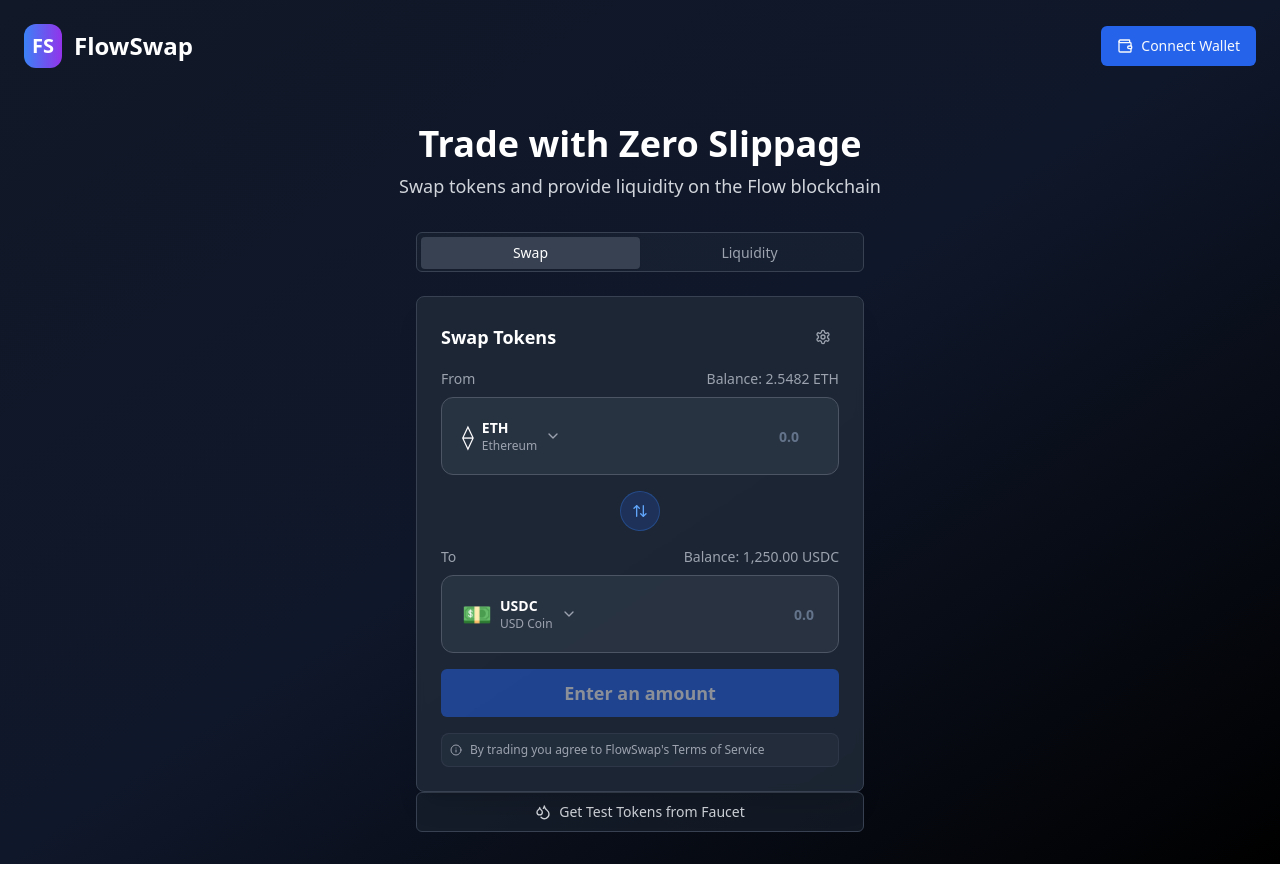
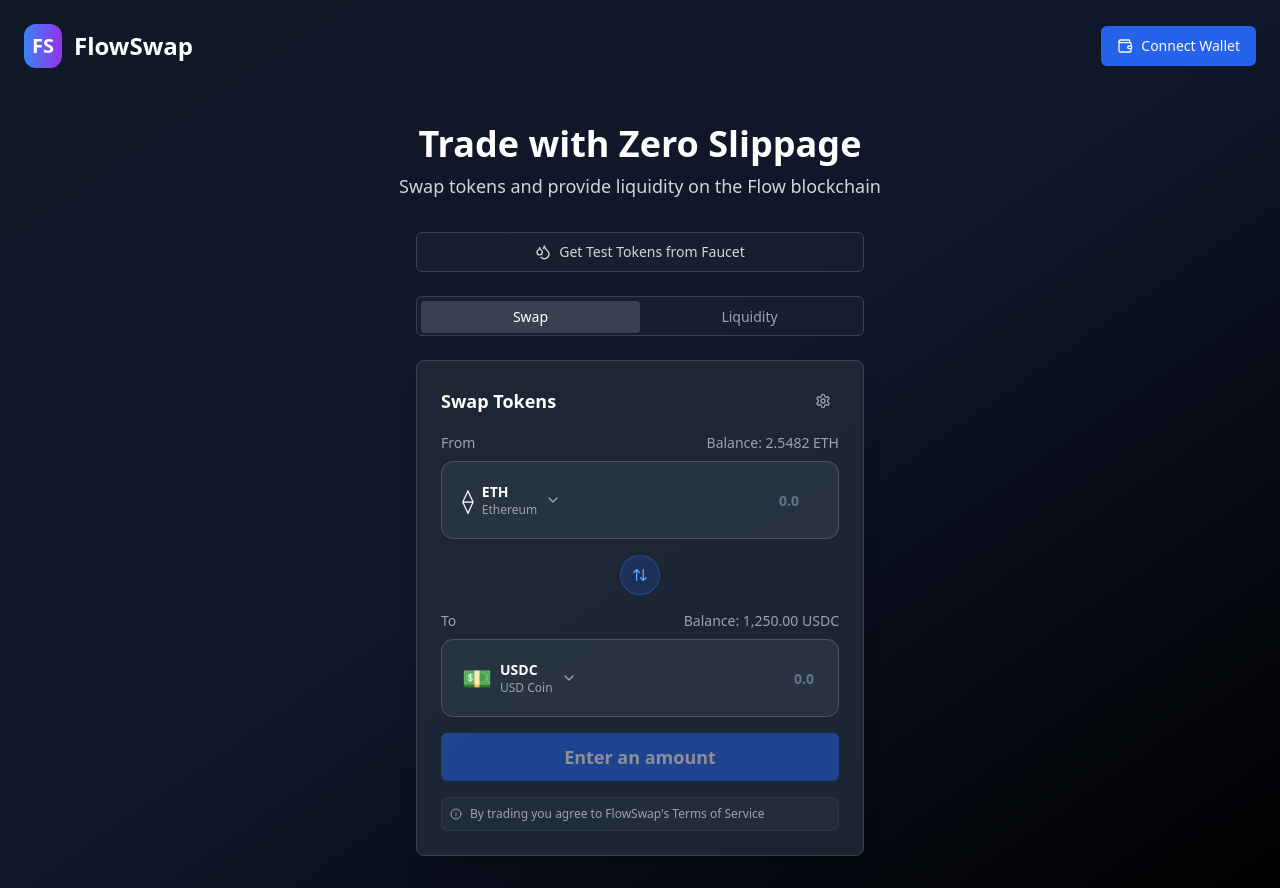
Before and after one commit to ify1233/flow-state-swapper, a React (Vite) app: page / in a window 1280 px wide. Before the commit the page ends 864 px from the top, so only its background shows below. Built offline with nearby package versions, Linux system fonts and the light colour scheme.

Commit message:
Move faucet button to top
Move the "Get Test Tokens from Faucet" button to the top of the page.

```diff
--- a/src/components/SwapInterface.tsx
+++ b/src/components/SwapInterface.tsx
@@ -10,6 +10,17 @@ import LiquidityCard from "./LiquidityCard";
 const SwapInterface = () => {
   return (
     <div className="max-w-md mx-auto space-y-6">
+      {/* Link to Faucet Page - moved to top */}
+      <Link to="/faucet">
+        <Button
+          variant="outline"
+          className="w-full flex items-center gap-2 bg-gray-800/50 border-gray-700 text-gray-300 hover:bg-gray-700 hover:text-white"
+        >
+          <Droplets className="h-4 w-4" />
+          Get Test Tokens from Faucet
+        </Button>
+      </Link>
+
       <Tabs defaultValue="swap" className="w-full">
         <TabsList className="grid w-full grid-cols-2 bg-gray-800/50 border border-gray-700">
           <TabsTrigger
@@ -32,17 +43,6 @@ const SwapInterface = () => {
           <LiquidityCard />
         </TabsContent>
       </Tabs>
-
-      {/* Link to Faucet Page */}
-      <Link to="/faucet">
-        <Button
-          variant="outline"
-          className="w-full flex items-center gap-2 bg-gray-800/50 border-gray-700 text-gray-300 hover:bg-gray-700 hover:text-white"
-        >
-          <Droplets className="h-4 w-4" />
-          Get Test Tokens from Faucet
-        </Button>
-      </Link>
     </div>
   );
 };
```
